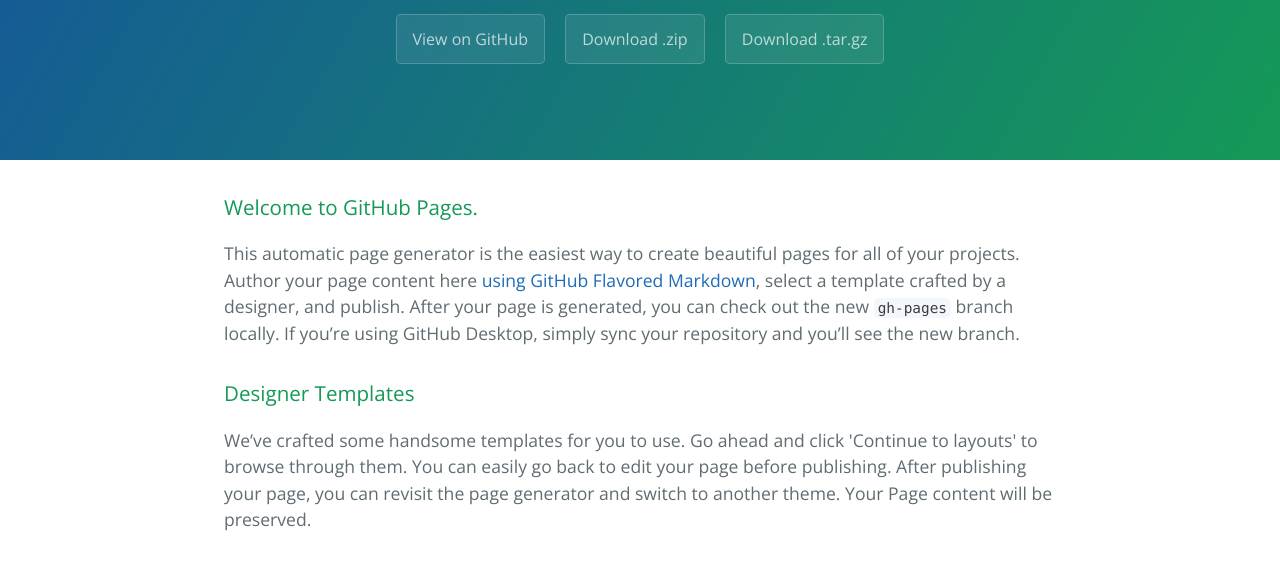
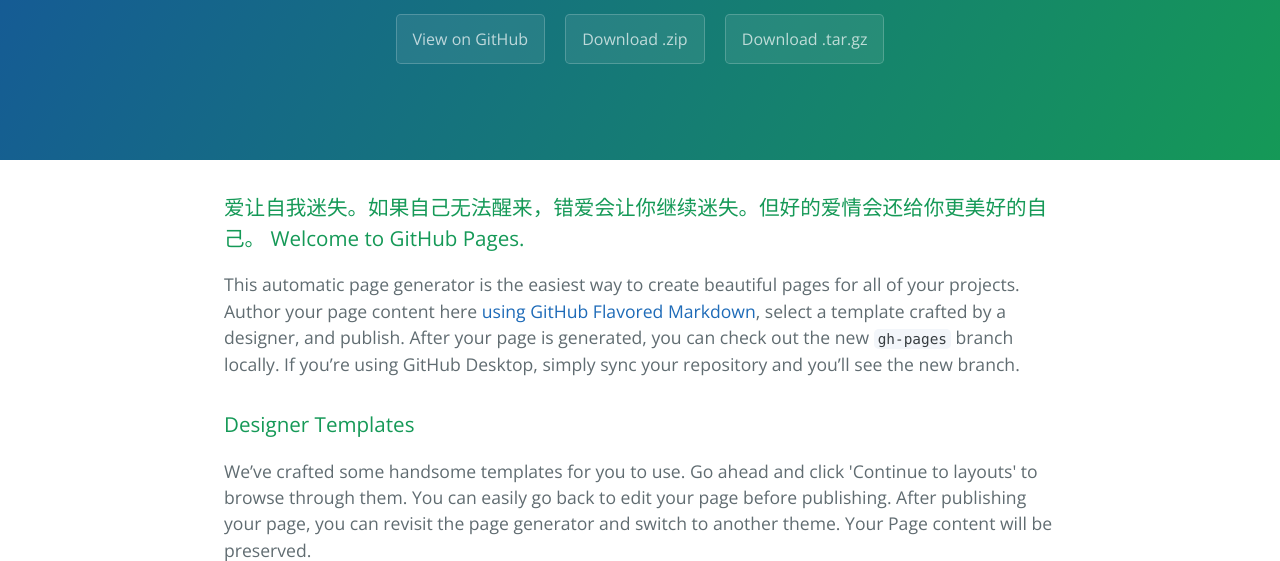
Before and after one commit to AdaJass/blog, a plain HTML site: page index.html in a window 1280 px wide. Shown: the part 176-737 px from the top of the page. Drawn offline with nearby package versions, Linux system fonts and the light colour scheme.

Commit message:
Update index.html

```diff
--- a/index.html
+++ b/index.html
@@ -19,7 +19,7 @@
     </section>
 
     <section class="main-content">
-      <h3>
+      <h3>爱让自我迷失。如果自己无法醒来，错爱会让你继续迷失。但好的爱情会还给你更美好的自己。
 <a id="welcome-to-github-pages" class="anchor" href="#welcome-to-github-pages" aria-hidden="true"><span aria-hidden="true" class="octicon octicon-link"></span></a>Welcome to GitHub Pages.</h3>
 
 <p>This automatic page generator is the easiest way to create beautiful pages for all of your projects. Author your page content here <a href="https://guides.github.com/features/mastering-markdown/">using GitHub Flavored Markdown</a>, select a template crafted by a designer, and publish. After your page is generated, you can check out the new <code>gh-pages</code> branch locally. If you’re using GitHub Desktop, simply sync your repository and you’ll see the new branch.</p>
```
